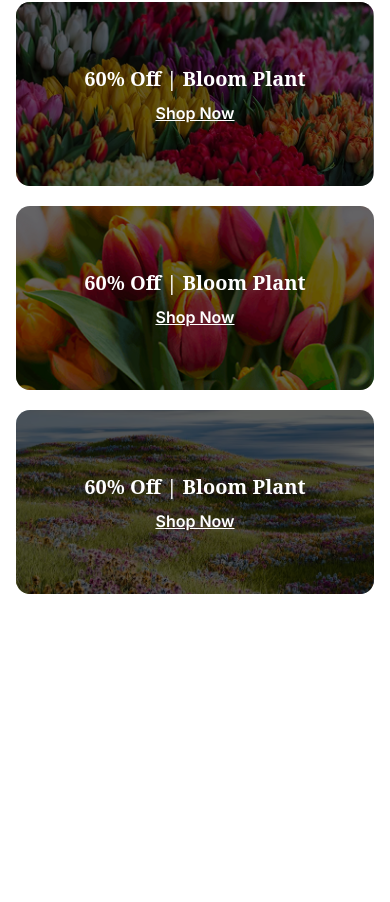
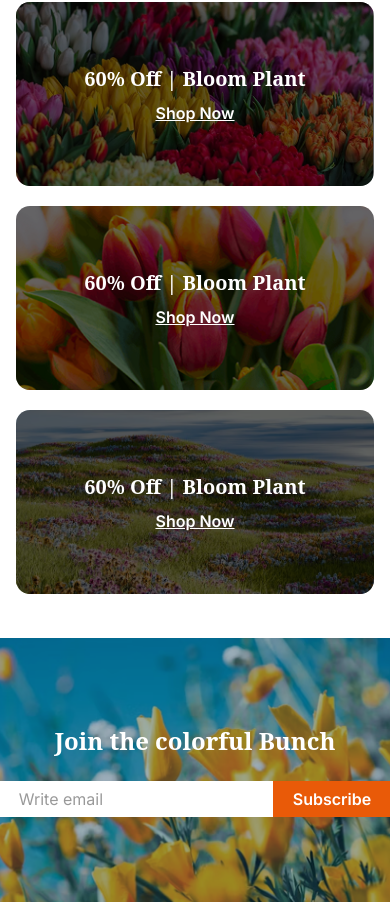
Before and after one commit to mamun-coderman/Flower-Market, a plain HTML site: page index.html in a window 390 px wide. Shown: the part 3356-4258 px from the top of the page. Before the commit the page ends 3950 px from the top, so only its background shows below. Drawn offline with Linux system fonts and the light colour scheme.

Commit message:
newsletter section for mobile and desktop completed

```diff
--- a/css/style.css
+++ b/css/style.css
@@ -494,3 +494,53 @@
     }
 
 }
+
+/* latest deals section ends and newsletter section starts here */
+
+.newsletter-section{
+    margin-top: 2.75rem;
+    background-image: url(/assets/news-letter-bg.png);
+    background-repeat: no-repeat;
+    background-size: cover;
+    background-position: center;
+    height: 16.5rem;
+    display: flex;
+    flex-direction: column;
+    justify-content: center;
+    align-items: center;
+}
+
+.newsletter-section > h1{
+    color: #fff;
+    margin-bottom: 1.5rem;
+}
+
+.subscribe-box{
+    display: flex;
+}
+
+
+.subscribe-box input{
+    padding: 0.5rem 1.25rem;
+    border: none;
+    font-size: 1rem;
+    font-family: var(--font-family);
+    font-weight: 400;
+    color: rgba(0, 0, 0, 0.4);
+}
+
+.subscribe-box input::placeholder{
+    color: rgba(0, 0, 0, 0.4);
+}
+
+.subscribe-box > button{
+    padding: 0.5rem 1.25rem;
+    border: none;
+    font-family: var(--font-family);
+    font-weight: 600;
+    font-size: 1rem;
+    color: #fff;
+    background-color: var(--color);
+}
+
+/* newsletter section's code is same for mobile and desktop version and its end here */
--- a/index.html
+++ b/index.html
@@ -213,6 +213,16 @@
 
         </section>
 
+        <!-- latest deals section ends and newsletter section starts here -->
+
+        <section class="newsletter-section">
+            <h1 class="heading-first">Join the colorful Bunch</h1>
+            <div class="subscribe-box">
+                <input type="email" placeholder="Write email">
+                <button>Subscribe</button>
+            </div>
+        </section>
+
     </main>
 
     <!-- main part ends and footer starts here -->
```
